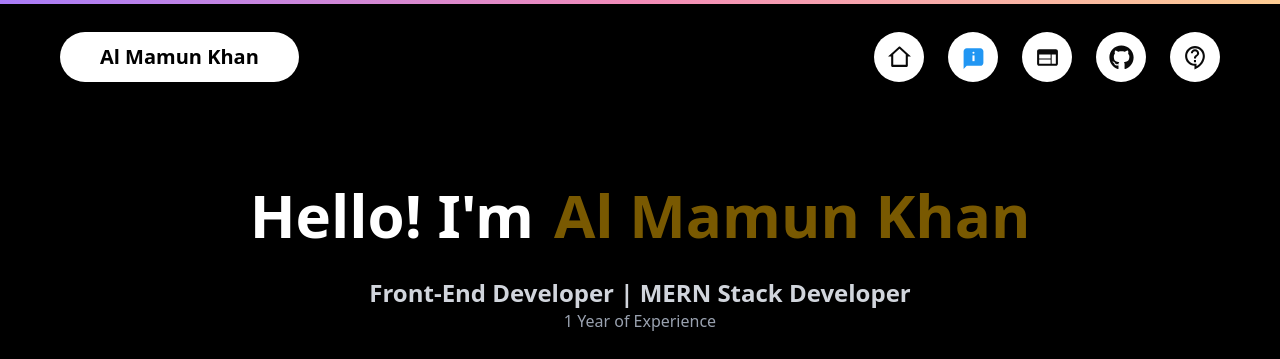
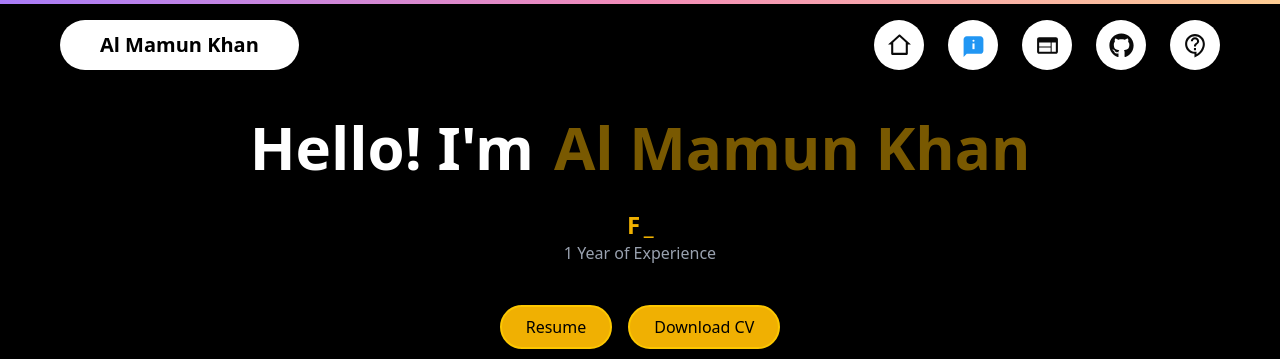
Before and after one commit to almamun0101/portfolio, a Next.js app: page / in a window 1280 px wide. Shown: the top 359 px of the page. Built offline with nearby package versions, Linux system fonts and the light colour scheme.

Commit message:
typerwriter added

```diff
--- a/src/app/Home/page.js
+++ b/src/app/Home/page.js
@@ -7,9 +7,8 @@ import Projects from "../component/Projects";
 import Profile from "../component/Profile";
 import Contact from "../component/Contact";
 import Footer from "../component/Footer";
-import { motion } from "framer-motion";
 import { ScrollProgress } from "@/components/magicui/scroll-progress";
-import Navbar2 from "../component/Navbar2";
+
 
 const Home = () => {
   return (
--- a/src/app/component/Header.jsx
+++ b/src/app/component/Header.jsx
@@ -1,6 +1,7 @@
 "use client";
 import React from "react";
 import { animate, motion } from "framer-motion";
+import { Typewriter } from "@/components/magicui/typewriter";
 
 const skills = [
   {
@@ -55,7 +56,7 @@ const skills = [
 
 const Header = () => {
   return (
-    <header className="bg-black  text-white py-6 md:py-16 lg:py-16 px-6">
+    <header className="bg-black  text-white py-5 px-6">
       <div className="container">
         <div className="max-w-6xl mx-auto flex flex-col items-center text-center gap-6">
           <div className="flex flex-wrap justify-center gap-2 items-center ">
@@ -86,8 +87,21 @@ const Header = () => {
             transition={{ duration: 0.8 }}
             viewport={{ once: true }}
           >
-            <h2 className="text-xl md:text-2xl font-semibold text-gray-300">
-              Front-End Developer | MERN Stack Developer
+            <h2 className="text-lg md:text-2xl font-semibold text-white">
+             <Typewriter
+            text={[
+              "Web Designer...",
+              "Frontend Developer...",
+              "Backend Develpoer (Onrolling)...",
+              "MERN Stack Developer...",
+              "Make your ideas to visable in Cloud",
+            ]}
+            speed={70}
+            className="text-yellow-500"
+            waitTime={1500}
+            deleteSpeed={40}
+            cursorChar={"_"}
+          />
             </h2>
 
             <p className="text-gray-400 text-sm md:text-base">
--- a/src/app/component/Navbar.jsx
+++ b/src/app/component/Navbar.jsx
@@ -54,7 +54,7 @@ const Navbar = () => {
   }, []);
 
   return (
-    <header className="p-5">
+    <header className="py-2">
       <div className="container">
         <nav className=" px-5 py-3 rounded-full flex md:flex-row flex-col gap-5  justify-between items-center shadow-md relative">
           <a href="/" className="px-10 h-[50px] rounded-full
--- a/src/app/component/Navbar2.jsx
+++ /dev/null
@@ -1,71 +0,0 @@
-"use client";
-import { useState } from "react";
-
-
-
-
-
-
-
-export default function GradientMenu() {
-  const [hovered, setHovered] = useState(null);
-
-  return (
-    <div className="flex items-center justify-center p-2 font-[Poppins]">
-      <ul className="flex gap-6 relative">
-        {menuItems.map((item, i) => (
-          <li
-            key={i}
-            onMouseEnter={() => setHovered(i)}
-            onMouseLeave={() => setHovered(null)}
-            className={`
-              relative list-none w-[60px] h-[60px] rounded-full
-              bg-white shadow-[0_10px_25px_rgba(0,0,0,0.1)]
-              flex items-center justify-center cursor-pointer
-              transition-all duration-500 overflow-hidden
-              ${hovered === i ? "w-[150px]" : ""}
-            `}
-          >
-            {/* gradient bg overlay */}
-            <div
-              className={`
-                absolute inset-0 rounded-full bg-gradient-to-tr
-                ${item.gradient.join(" ")}
-                transition-opacity duration-500
-                ${hovered === i ? "opacity-100" : "opacity-0"}
-              `}
-            ></div>
-
-            {/* glow effect */}
-            <div
-              className={`
-                absolute top-2 w-full h-full rounded-full bg-gradient-to-tr
-                ${item.gradient.join(" ")}
-                blur-xl transition-opacity duration-500 -z-10
-                ${hovered === i ? "opacity-50" : "opacity-0"}
-              `}
-            ></div>
-
-            {/* icon */}
-            {item.icon}
-
-              {/* class={`text-gray-500 text-[1.75em] transition-all duration-500
-                ${hovered === i ? "scale-0 text-white delay-0" : "delay-200"}`}
-            ></> */}
-
-            {/* title */}
-            <span
-              className={`
-                absolute uppercase text-white tracking-wide text-[1.1em]
-                transition-all duration-500
-                ${hovered === i ? "scale-100 delay-200" : "scale-0"}
-              `}
-            >
-              {item.title}
-            </span>
-          </li>
-        ))}
-      </ul>
-    </div>
-  );
-}
--- /dev/null
+++ b/src/components/magicui/typewriter.jsx
@@ -0,0 +1,114 @@
+import { useEffect, useState } from "react";
+import { motion } from "framer-motion";
+
+import { cn } from "@/lib/utils";
+
+const Typewriter = ({
+  text,
+  speed = 50,
+  initialDelay = 0,
+  waitTime = 2000,
+  deleteSpeed = 30,
+  loop = true,
+  className,
+  showCursor = true,
+  hideCursorOnType = false,
+  cursorChar = "|",
+  cursorClassName = "ml-1",
+  cursorAnimationVariants = {
+    initial: { opacity: 0 },
+    animate: {
+      opacity: 1,
+      transition: {
+        duration: 0.01,
+        repeat: Infinity,
+        repeatDelay: 0.4,
+        repeatType: "reverse",
+      },
+    },
+  },
+}) => {
+  const [displayText, setDisplayText] = useState("");
+  const [currentIndex, setCurrentIndex] = useState(0);
+  const [isDeleting, setIsDeleting] = useState(false);
+  const [currentTextIndex, setCurrentTextIndex] = useState(0);
+
+  const texts = Array.isArray(text) ? text : [text];
+
+  useEffect(() => {
+    let timeout;
+
+    const currentText = texts[currentTextIndex];
+
+    const startTyping = () => {
+      if (isDeleting) {
+        if (displayText === "") {
+          setIsDeleting(false);
+          if (currentTextIndex === texts.length - 1 && !loop) {
+            return;
+          }
+          setCurrentTextIndex((prev) => (prev + 1) % texts.length);
+          setCurrentIndex(0);
+          timeout = setTimeout(() => {}, waitTime);
+        } else {
+          timeout = setTimeout(() => {
+            setDisplayText((prev) => prev.slice(0, -1));
+          }, deleteSpeed);
+        }
+      } else {
+        if (currentIndex < currentText.length) {
+          timeout = setTimeout(() => {
+            setDisplayText((prev) => prev + currentText[currentIndex]);
+            setCurrentIndex((prev) => prev + 1);
+          }, speed);
+        } else if (texts.length > 1) {
+          timeout = setTimeout(() => {
+            setIsDeleting(true);
+          }, waitTime);
+        }
+      }
+    };
+
+    if (currentIndex === 0 && !isDeleting && displayText === "") {
+      timeout = setTimeout(startTyping, initialDelay);
+    } else {
+      startTyping();
+    }
+
+    return () => clearTimeout(timeout);
+  }, [
+    currentIndex,
+    displayText,
+    isDeleting,
+    speed,
+    deleteSpeed,
+    waitTime,
+    texts,
+    currentTextIndex,
+    loop,
+  ]);
+
+  return (
+    <div className={`inline whitespace-pre-wrap tracking-tight ${className}`}>
+      <span>{displayText}</span>
+      {showCursor && (
+        <motion.span
+          variants={cursorAnimationVariants}
+          className={cn(
+            cursorClassName,
+            hideCursorOnType &&
+              (currentIndex < texts[currentTextIndex].length || isDeleting)
+              ? "hidden"
+              : ""
+          )}
+          initial="initial"
+          animate="animate"
+        >
+          {cursorChar}
+        </motion.span>
+      )}
+    </div>
+  );
+};
+
+export { Typewriter };
--- /dev/null
+++ b/src/components/ui/typewriter.jsx
@@ -0,0 +1,112 @@
+import { useEffect, useState } from "react"
+import { motion } from "framer-motion";
+
+import { cn } from "@/lib/utils"
+
+const Typewriter = ({
+  text,
+  speed = 50,
+  initialDelay = 0,
+  waitTime = 2000,
+  deleteSpeed = 30,
+  loop = true,
+  className,
+  showCursor = true,
+  hideCursorOnType = false,
+  cursorChar = "|",
+  cursorClassName = "ml-1",
+
+  cursorAnimationVariants = {
+    initial: { opacity: 0 },
+    animate: {
+      opacity: 1,
+      transition: {
+        duration: 0.01,
+        repeat: Infinity,
+        repeatDelay: 0.4,
+        repeatType: "reverse",
+      },
+    },
+  }
+}) => {
+  const [displayText, setDisplayText] = useState("")
+  const [currentIndex, setCurrentIndex] = useState(0)
+  const [isDeleting, setIsDeleting] = useState(false)
+  const [currentTextIndex, setCurrentTextIndex] = useState(0)
+
+  const texts = Array.isArray(text) ? text : [text]
+
+  useEffect(() => {
+    let timeout
+
+    const currentText = texts[currentTextIndex]
+
+    const startTyping = () => {
+      if (isDeleting) {
+        if (displayText === "") {
+          setIsDeleting(false)
+          if (currentTextIndex === texts.length - 1 && !loop) {
+            return
+          }
+          setCurrentTextIndex((prev) => (prev + 1) % texts.length)
+          setCurrentIndex(0)
+          timeout = setTimeout(() => {}, waitTime)
+        } else {
+          timeout = setTimeout(() => {
+            setDisplayText((prev) => prev.slice(0, -1))
+          }, deleteSpeed)
+        }
+      } else {
+        if (currentIndex < currentText.length) {
+          timeout = setTimeout(() => {
+            setDisplayText((prev) => prev + currentText[currentIndex])
+            setCurrentIndex((prev) => prev + 1)
+          }, speed)
+        } else if (texts.length > 1) {
+          timeout = setTimeout(() => {
+            setIsDeleting(true)
+          }, waitTime)
+        }
+      }
+    }
+
+    // Apply initial delay only at the start
+    if (currentIndex === 0 && !isDeleting && displayText === "") {
+      timeout = setTimeout(startTyping, initialDelay)
+    } else {
+      startTyping()
+    }
+
+    return () => clearTimeout(timeout);
+  }, [
+    currentIndex,
+    displayText,
+    isDeleting,
+    speed,
+    deleteSpeed,
+    waitTime,
+    texts,
+    currentTextIndex,
+    loop,
+  ])
+
+  return (
+    <div className={`inline whitespace-pre-wrap tracking-tight ${className}`}>
+      <span>{displayText}</span>
+      {showCursor && (
+        <motion.span
+          variants={cursorAnimationVariants}
+          className={cn(cursorClassName, hideCursorOnType &&
+            (currentIndex < texts[currentTextIndex].length || isDeleting)
+            ? "hidden"
+            : "")}
+          initial="initial"
+          animate="animate">
+          {cursorChar}
+        </motion.span>
+      )}
+    </div>
+  );
+}
+
+export { Typewriter }
```
Also changed, not shown: public/gitlogo.png (deleted).
